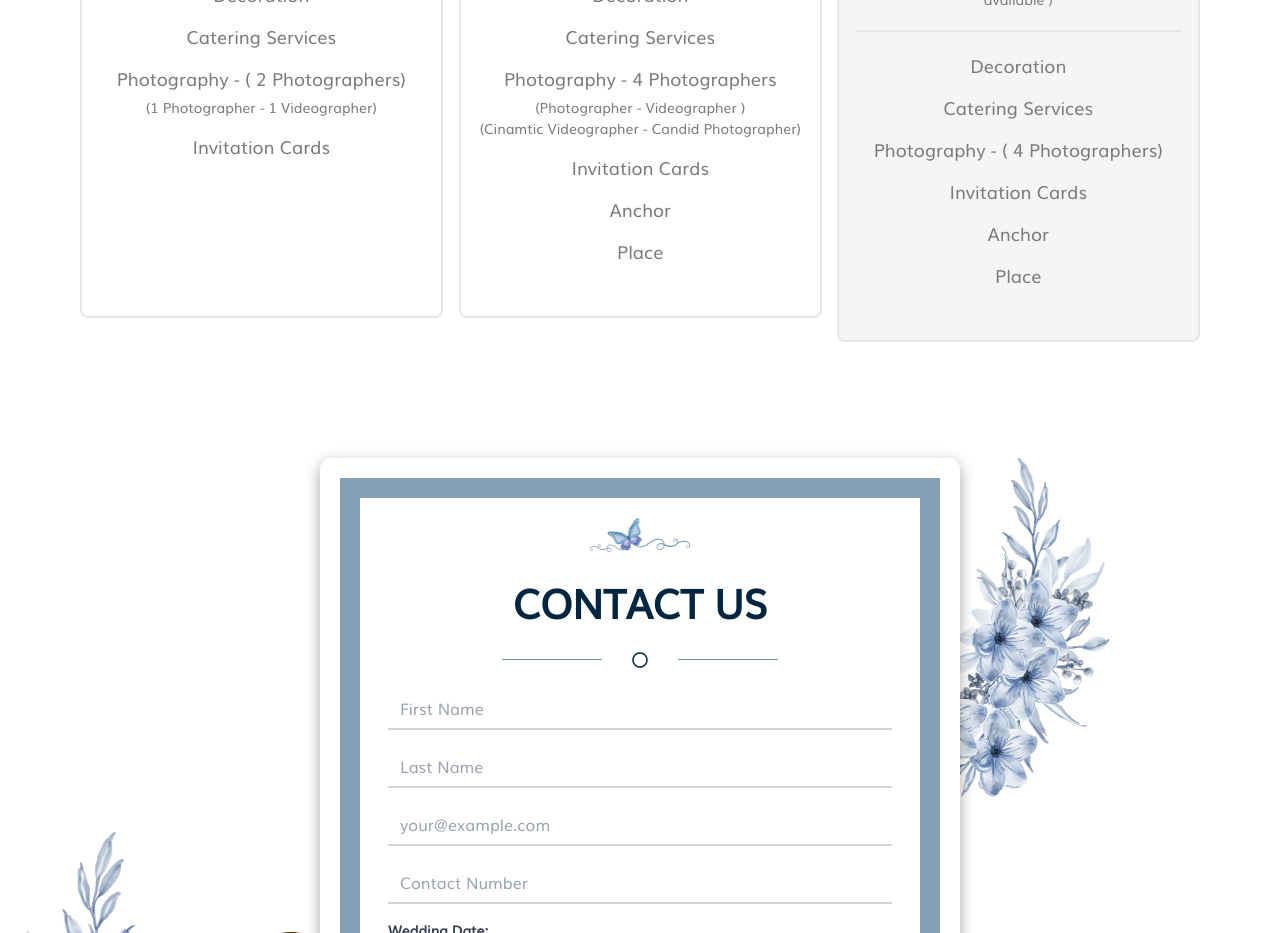
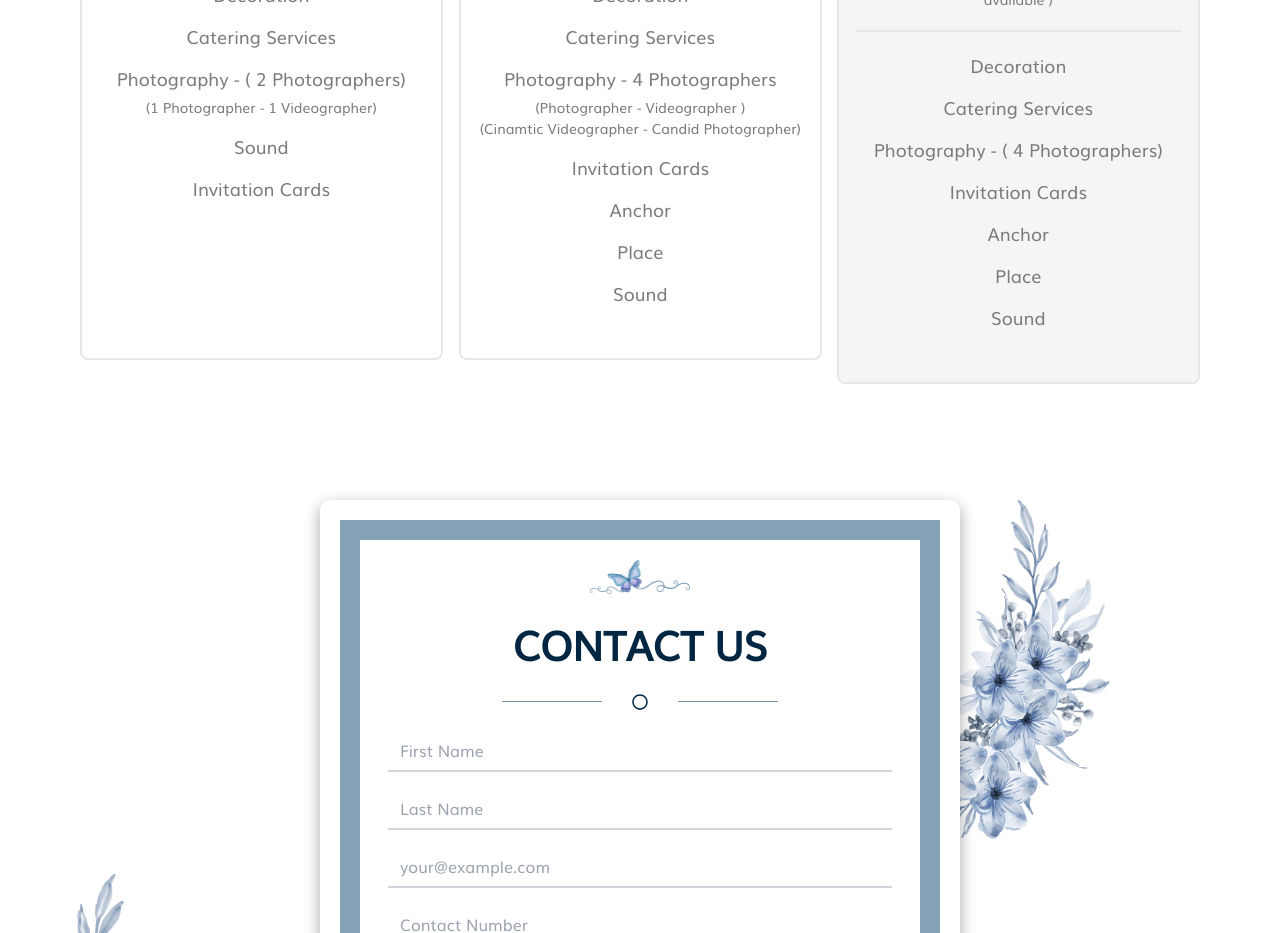
Before and after one commit to nipen026/rituals-of-love, a Next.js app: page /Contactus in a window 1280 px wide. Shown: the part 1260-2193 px from the top of the page. Built offline with nearby package versions, Linux system fonts and the light colour scheme; no server answers.

Commit message:
added changes on pricing

```diff
--- a/common/ContactForm/index.js
+++ b/common/ContactForm/index.js
@@ -36,7 +36,7 @@ const ContactForm = () => {
           setLoading(false);
           toast.success("We Will Contact Soon !!");
           setTimeout(() => {
-            window.location.reload();
+            // window.location.reload();
             router.push('/')
           }, [2000]);
         }
--- a/components/Pricing/index.js
+++ b/components/Pricing/index.js
@@ -56,9 +56,13 @@ const Pricing = () => {
                 <li className="text-[14px] justify-center text-[#7b7b7b] flex gap-3 items-center pb-[15px]">
                   (1 Photographer -  1 Videographer)
                 </li>
+                <li className="text-[18px] justify-center text-[#7b7b7b] flex gap-3 items-center pb-[15px]">
+                  Sound
+                </li>
                 <li className="text-[18px] justify-center text-[#7b7b7b] flex gap-3 items-center pb-[120px]">
                   Invitation Cards
                 </li>
+
               </ul>
             </div>
           </div>
@@ -102,6 +106,9 @@ const Pricing = () => {
                 </li>
                 <li className="text-[18px] justify-center text-[#7b7b7b] flex gap-3 items-center pb-[15px]">
                   Place
+                </li>
+                <li className="text-[18px] justify-center text-[#7b7b7b] flex gap-3 items-center pb-[15px]">
+                  Sound
                 </li>
               </ul>
             </div>
@@ -147,6 +154,9 @@ const Pricing = () => {
                 <li className="text-[18px] justify-center text-[#7b7b7b] flex gap-3 items-center pb-[15px]">
                   Place
                 </li>
+                <li className="text-[18px] justify-center text-[#7b7b7b] flex gap-3 items-center pb-[15px]">
+                  Sound
+                </li>
               </ul>
             </div>
           </div>
```
